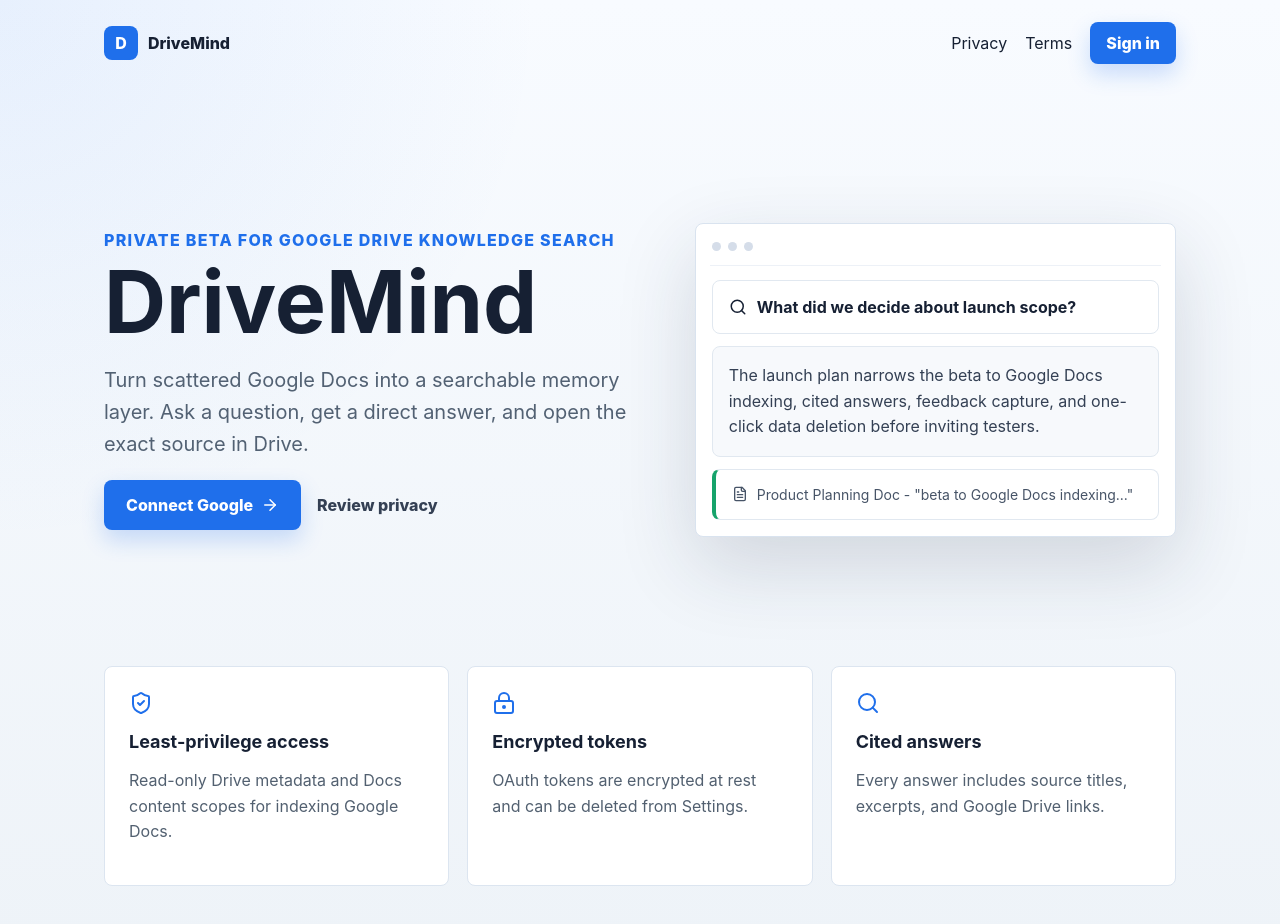
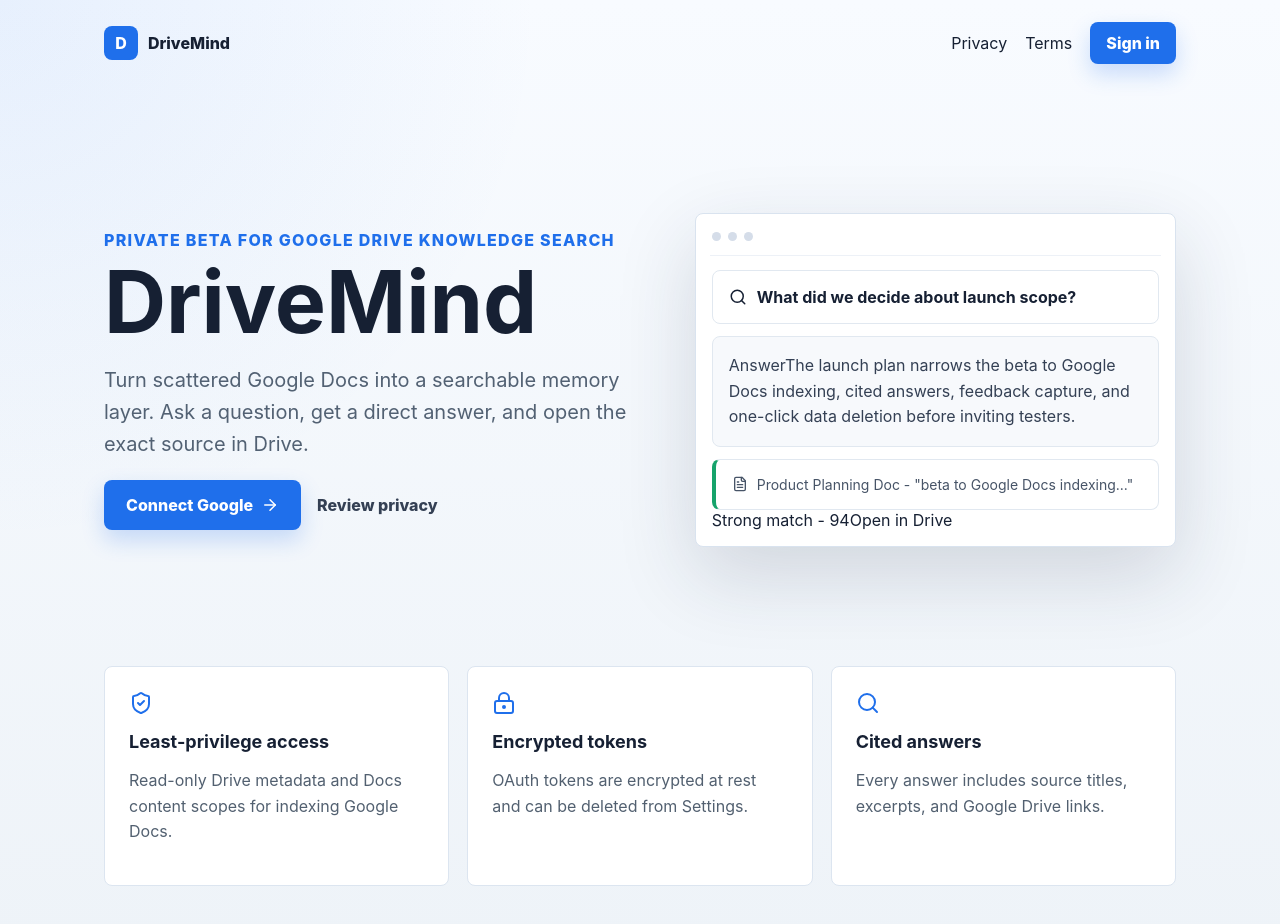
Before and after one commit to mahijoshii/DriveMind, a React (Vite) app in the folder frontend/: page / in a window 1280 px wide. Shown: the top 924 px of the page. Built offline with nearby package versions, Linux system fonts and the light colour scheme; no server answers.

Commit message:
ui: enhance landing product preview

```diff
--- a/frontend/src/pages/Landing.tsx
+++ b/frontend/src/pages/Landing.tsx
@@ -29,8 +29,15 @@ export default function Landing() {
             <span />
           </div>
           <div className="preview-search"><Search size={18} /> What did we decide about launch scope?</div>
-          <div className="preview-answer">The launch plan narrows the beta to Google Docs indexing, cited answers, feedback capture, and one-click data deletion before inviting testers.</div>
+          <div className="preview-answer">
+            <span>Answer</span>
+            The launch plan narrows the beta to Google Docs indexing, cited answers, feedback capture, and one-click data deletion before inviting testers.
+          </div>
           <div className="mini-citation"><FileText size={16} /> Product Planning Doc - "beta to Google Docs indexing..."</div>
+          <div className="preview-footer">
+            <span>Strong match - 94</span>
+            <span>Open in Drive</span>
+          </div>
         </div>
       </section>
       <section className="trust-grid">
```
